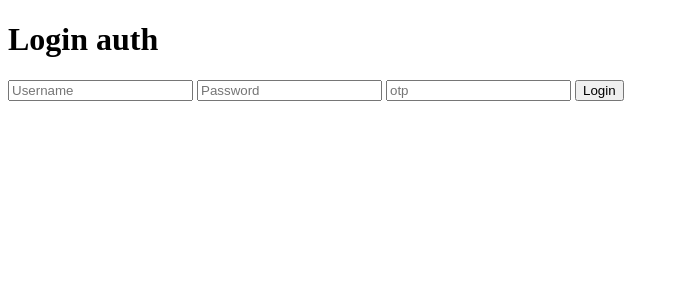
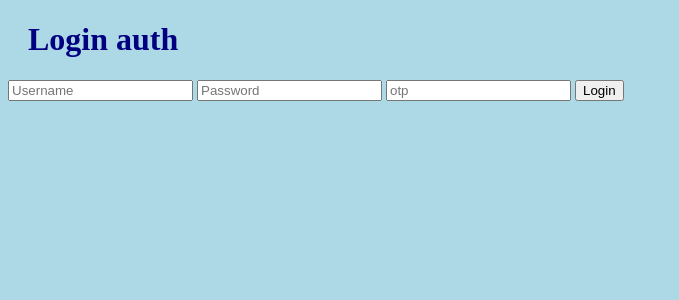
Before and after one commit to Gleopold/UserLogin, a Flask app: page /login in a window 1280 px wide. Shown: the top 300 px of the page, without its empty margins (0-679 px from the left). Run offline with Flask 2, Linux system fonts and the light colour scheme.

Commit message:
Added css
Base css

```diff
--- a/Templates/adduser.html
+++ b/Templates/adduser.html
@@ -2,6 +2,7 @@
 <html>
 <head>
     <title>Title of the document</title>
+    <link rel= "stylesheet" type= "text/css" href= "{{ url_for('static',filename='styles/style.css') }}">
 </head>
 
 <body>
--- a/Templates/login.html
+++ b/Templates/login.html
@@ -2,9 +2,10 @@
 <html>
 <head>
     <title>Title of the document</title>
+    <link rel= "stylesheet" type= "text/css" href= "{{ url_for('static',filename='styles/style.css') }}">
 </head>
 
-<body>
+<body id="loginid">
 
     <h1>Login auth</h1>
 
--- /dev/null
+++ b/static/styles/style.css
@@ -0,0 +1,12 @@
+body {
+    background-color: lightblue;
+  }
+
+  h1 {
+    color: navy;
+    margin-left: 20px;
+  }
+
+.loginid{
+    padding: 20px;
+}
```
Also changed, not shown: flaskr/static/style.css (added, +12 -0 lines), style.css (added, +12 -0 lines).
